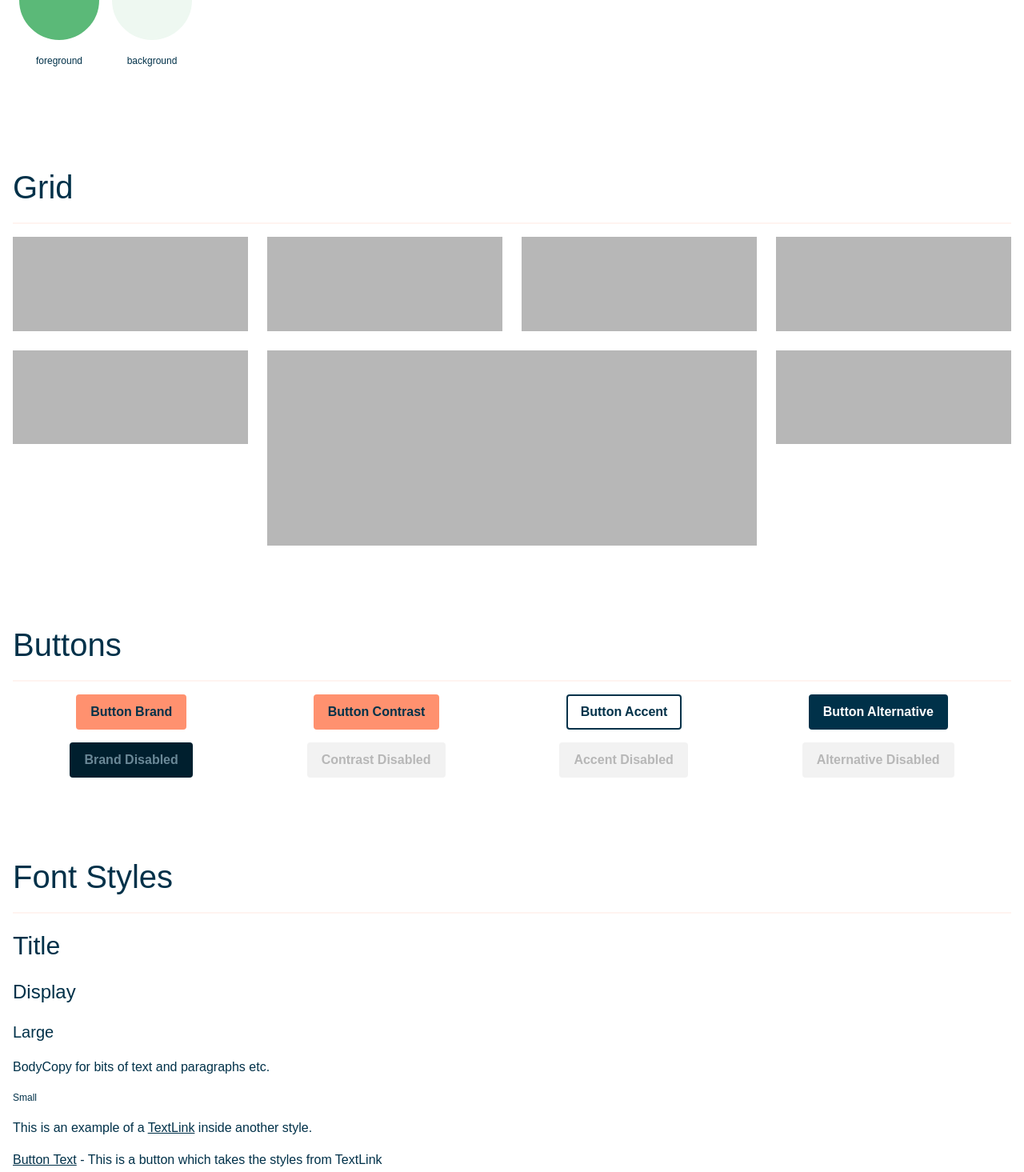
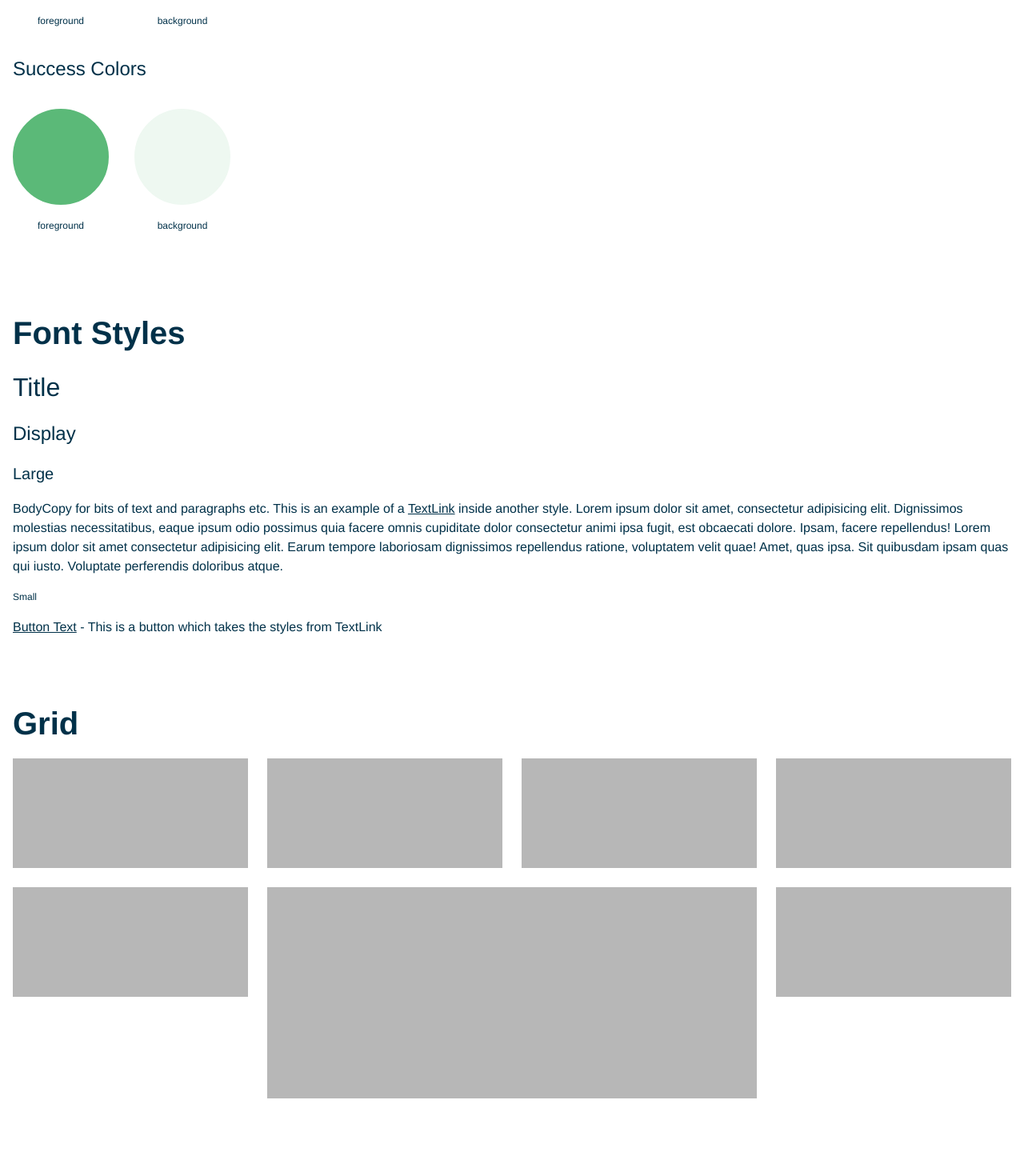
Before and after one commit to marcellegane/tobyhulbert, a Next.js app: page / in a window 1280 px wide. Shown: the part 1060-2525 px from the top of the page at 80% size. Built offline with nearby package versions, Linux system fonts and the light colour scheme.

Commit message:
Clean up styleguide page

```diff
--- a/Luna/Styleguide/index.js
+++ b/Luna/Styleguide/index.js
@@ -22,7 +22,6 @@ import {
   ButtonAccent,
   ButtonAlternative,
   ButtonText,
-  Separator,
   Stack,
   InputWithLabel,
   SelectWithLabel,
@@ -83,16 +82,15 @@ function renderSuccessColorBlocks() {
 }
 
 const ThisStyleGuide = ({ children }) => (
-  <ContentWrapper>
-    <StyleGuide>
+  <StyleGuide>
+    <ContentWrapper>
       <Stack>
         <StyleguideTitle>Color Palette</StyleguideTitle>
-        <Separator />
-        <Large>Primary Colors</Large>
+        <Display>Primary Colors</Display>
         <ColorSwatchRow>{renderPrimaryColorBlocks()}</ColorSwatchRow>
-        <Large>Secondary Colors</Large>
+        <Display>Secondary Colors</Display>
         <ColorSwatchRow>{renderSecondaryColorBlocks()}</ColorSwatchRow>
-        <Large>Other Colors</Large>
+        <Display>Other Colors</Display>
         <ColorSwatchRow>
           <ColorSwatchBlock>
             <ColorSwatch backgroundColor={Color.foreground} />
@@ -114,14 +112,33 @@ const ThisStyleGuide = ({ children }) => (
             <Small>border</Small>
           </ColorSwatchBlock>
         </ColorSwatchRow>
-        <Large>Error Colors</Large>
+        <Display>Error Colors</Display>
         <ColorSwatchRow>{renderErrorColorBlocks()}</ColorSwatchRow>
-        <Large>Success Colors</Large>
+        <Display>Success Colors</Display>
         <ColorSwatchRow>{renderSuccessColorBlocks()}</ColorSwatchRow>
-        <ColorSwatchRow></ColorSwatchRow>
-        <Spacer spaceMultiplier={4} />
+        <Spacer spaceMultiplier={3} />
+        <StyleguideTitle>Font Styles</StyleguideTitle>
+        <Title>Title</Title>
+        <Display>Display</Display>
+        <Large>Large</Large>
+        <BodyCopy>
+          BodyCopy for bits of text and paragraphs etc. This is an example of a{' '}
+          <TextLink>TextLink</TextLink> inside another style. Lorem ipsum dolor
+          sit amet, consectetur adipisicing elit. Dignissimos molestias
+          necessitatibus, eaque ipsum odio possimus quia facere omnis cupiditate
+          dolor consectetur animi ipsa fugit, est obcaecati dolore. Ipsam,
+          facere repellendus! Lorem ipsum dolor sit amet consectetur adipisicing
+          elit. Earum tempore laboriosam dignissimos repellendus ratione,
+          voluptatem velit quae! Amet, quas ipsa. Sit quibusdam ipsam quas qui
+          iusto. Voluptate perferendis doloribus atque.
+        </BodyCopy>
+        <Small>Small</Small>
+        <BodyCopy>
+          <ButtonText>Button Text</ButtonText> - This is a button which takes
+          the styles from TextLink
+        </BodyCopy>
+        <Spacer spaceMultiplier={3} />
         <StyleguideTitle>Grid</StyleguideTitle>
-        <Separator />
         <Grid>
           <GridItem small={6} medium={4} large={3}>
             <ColorBlock />
@@ -151,9 +168,9 @@ const ThisStyleGuide = ({ children }) => (
             <ColorBlock />
           </GridItem>
         </Grid>
-        <Spacer spaceMultiplier={4} />
-        <StyleguideTitle>Buttons</StyleguideTitle>
-        <Separator />
+        <Spacer spaceMultiplier={3} />
+        <StyleguideTitle>Components</StyleguideTitle>
+        <Title>Buttons</Title>
         <ButtonRow>
           <ButtonBrand>Button Brand</ButtonBrand>
           <ButtonContrast>Button Contrast</ButtonContrast>
@@ -166,32 +183,13 @@ const ThisStyleGuide = ({ children }) => (
           <ButtonAccent disabled>Accent Disabled</ButtonAccent>
           <ButtonAlternative disabled>Alternative Disabled</ButtonAlternative>
         </ButtonRow>
-        <Spacer spaceMultiplier={4} />
-        <StyleguideTitle>Font Styles</StyleguideTitle>
-        <Separator />
-        <Title>Title</Title>
-        <Display>Display</Display>
-        <Large>Large</Large>
-        <BodyCopy>BodyCopy for bits of text and paragraphs etc.</BodyCopy>
-        <Small>Small</Small>
-        <BodyCopy>
-          This is an example of a <TextLink>TextLink</TextLink> inside another
-          style.
-        </BodyCopy>
-        <BodyCopy>
-          <ButtonText>Button Text</ButtonText> - This is a button which takes
-          the styles from TextLink
-        </BodyCopy>
-        <Spacer spaceMultiplier={4} />
+        <Spacer spaceMultiplier={3} />
         <StyleguideTitle>Form Elements</StyleguideTitle>
-        <Separator />
-        <Large>Validation Message</Large>
+        <Display>Validation Message</Display>
         <ValidationMessage message="Oh dear! Something went wrong!" />
         <SuccessMessage message="Yes! Something went right!" />
-        <Separator />
-        <Spacer spaceMultiplier={4} />
+        <Spacer spaceMultiplier={3} />
         <StyleguideTitle>Form Fields</StyleguideTitle>
-        <Separator />
         <InputWithLabel
           name="defaultInput"
           label="Default input field"
@@ -201,7 +199,6 @@ const ThisStyleGuide = ({ children }) => (
           name="defaultInput-error"
           label="Input field - error!"
           value="Fix this field"
-          onChange={() => {}}
           valid={false}
         />
         <InputWithLabel
@@ -250,9 +247,8 @@ const ThisStyleGuide = ({ children }) => (
           name="defaultTextArea-disabled"
           disabled
         />
-        <Spacer spaceMultiplier={4} />
+        <Spacer spaceMultiplier={3} />
         <StyleguideTitle>Icons</StyleguideTitle>
-        <Separator />
         <IconWrapper>
           <IconCross />
         </IconWrapper>{' '}
@@ -264,8 +260,8 @@ const ThisStyleGuide = ({ children }) => (
         </IconWrapper>
         {children}
       </Stack>
-    </StyleGuide>
-  </ContentWrapper>
+    </ContentWrapper>
+  </StyleGuide>
 )
 
 ThisStyleGuide.propTypes = {
--- a/Luna/Styleguide/index.style.js
+++ b/Luna/Styleguide/index.style.js
@@ -5,14 +5,16 @@ import { Border } from '../config/border'
 import { pxToRem } from '../tools/calculate'
 import { LunaMedia } from '../tools/media'
 import { Color } from '../config/color'
+import { Font } from '../config/font'
 
 const StyleguideTitle = styled.h2`
-  font-weight: normal;
-  font-size: ${pxToRem(40)};
-  line-height: ${56 / 40};
+  ${TextStyle.Statement}
+  font-weight: ${Font.weight.bold};
 `
 
 const StyleGuide = styled.div`
+  padding-top: ${pxToRem(Layout.grid.unit, 2)};
+  padding-bottom: ${pxToRem(Layout.grid.unit, 2)};
   margin-bottom: ${pxToRem(Layout.grid.unit, 3)};
 `
 
@@ -43,34 +45,40 @@ const TextLink = styled.span`
 const ColorSwatchRow = styled.div`
   display: flex;
   flex-wrap: wrap;
+  margin-left: ${pxToRem(-Layout.grid.unit)};
+  margin-right: ${pxToRem(-Layout.grid.unit)};
 `
 
 const ColorSwatchBlock = styled.div`
   display: flex;
   flex-direction: column;
-  margin-left: ${pxToRem(Layout.grid.unit, 0.5)};
-  margin-right: ${pxToRem(Layout.grid.unit, 0.5)};
-  margin-top: ${pxToRem(Layout.grid.unit, 0.5)};
-  margin-bottom: ${pxToRem(Layout.grid.unit, 0.5)};
   justify-content: center;
   align-items: center;
-  max-width: ${pxToRem(100)};
-  justify-content: center;
+  width: 100%;
+  max-width: ${pxToRem(120)};
+  margin: ${pxToRem(Layout.grid.unit)};
   text-align: center;
 `
 
 const ColorSwatch = styled.span`
   display: flex;
   flex-direction: column;
-  height: ${pxToRem(100)};
-  width: ${pxToRem(100)};
+  width: 100%;
+  margin-bottom: ${pxToRem(Layout.grid.unit)};
   border-radius: 100%;
   background-color: ${props => props.backgroundColor};
-  margin-bottom: ${pxToRem(Layout.grid.unit)};
   border-width: ${pxToRem(Border.width)};
   border-style: ${Border.style};
   border-color: ${props =>
     props.borderColor ? props.borderColor : props.backgroundColor};
+
+  &:before {
+    content: '';
+    display: block;
+    width: 100%;
+    height: 0;
+    padding-bottom: 100%;
+  }
 `
 
 const ButtonRow = styled.div`
@@ -84,9 +92,10 @@ const ButtonRow = styled.div`
 `
 
 const ColorBlock = styled.div`
+  padding: ${pxToRem(Layout.grid.unit)};
   background-color: ${Color.grey.light};
 
-  ::before {
+  &:before {
     content: '';
     display: block;
     width: 100%;
--- a/Luna/config/font.js
+++ b/Luna/config/font.js
@@ -1,5 +1,5 @@
 const family = {
-  brand: 'sans-serif',
+  brand: 'Helvetica Neue, Helvetica, Arial, sans-serif',
 }
 
 const weight = {
```
